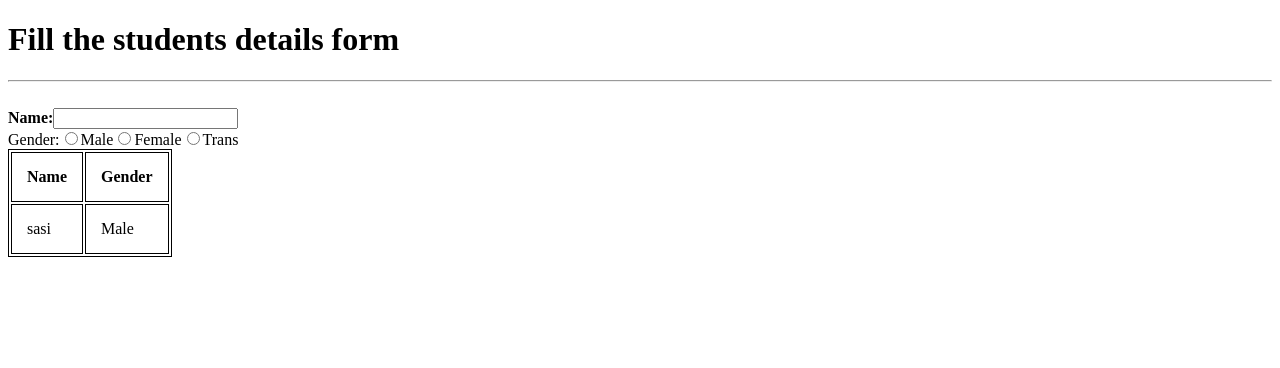
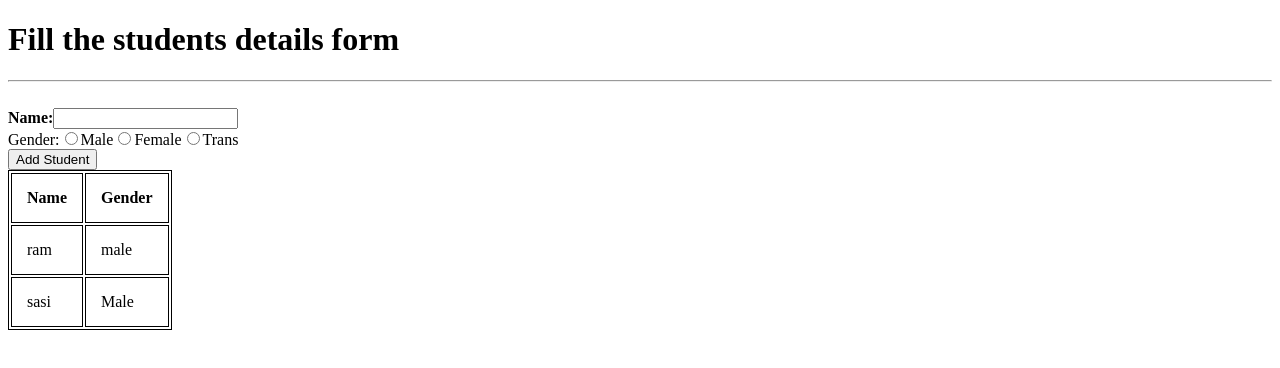
Before and after one commit to aerosasi/Angular_Students, an Angular app in the folder stud-table/: page /Students in a window 1280 px wide. Shown: the top 368 px of the page. Built offline with nearby package versions, Linux system fonts and the light colour scheme.

Commit message:
Extract data from form text
able to extract data from form input text using two way data binding [(ngModel)] !

```diff
--- a/stud-table/src/app/app.module.ts
+++ b/stud-table/src/app/app.module.ts
@@ -7,6 +7,8 @@ import { HomeComponent } from './home/home.component';
 import { StudentsComponent } from './students/students.component';
 import { DetailsComponent } from './students/details/details.component';
 import { TableComponent } from './students/table/table.component';
+import { FormsModule } from '@angular/forms';
+
 
 @NgModule({
   declarations: [
@@ -18,7 +20,8 @@ import { TableComponent } from './students/table/table.component';
   ],
   imports: [
     BrowserModule,
-    AppRoutingModule
+    AppRoutingModule,
+    FormsModule
   ],
   providers: [],
   bootstrap: [AppComponent]
--- a/stud-table/src/app/students/details/details.component.html
+++ b/stud-table/src/app/students/details/details.component.html
@@ -2,23 +2,27 @@
 <hr>
 <br>
 
-<form action="">
-    <label for=""><b> Name:</b></label> <input type="text"> <br>
+<form action="" (submit)="addStudent()">
+    <label for=""><b> Name:</b>
+    </label>
+    <input type="text" [(ngModel)]="studname" name="studname">
+    <br>
 
     <div>
     <label for="">Gender:</label>
 
-    <input type="radio" name="gender" value="Male">
+    <input type="radio" name="gender" [(ngModel)]="gender" value="Male">
     <label for="">Male</label>
 
-    <input type="radio" name="gender" value="Female">
+    <input type="radio" name="gender" [(ngModel)]="gender" value="Female">
     <label for="">Female</label>
 
-    <input type="radio" name="gender" value="Trans">
+    <input type="radio" name="gender" [(ngModel)]="gender" value="Trans">
     <label for="">Trans</label>
 
 
     </div>
+    <button type="submit">Add Student</button>
 
 
 </form>
--- a/stud-table/src/app/students/details/details.component.ts
+++ b/stud-table/src/app/students/details/details.component.ts
@@ -1,4 +1,5 @@
-import { Component, OnInit } from '@angular/core';
+import { Component, OnInit, Input } from '@angular/core';
+import { studata } from '../studata.model';
 
 @Component({
   selector: 'app-details',
@@ -7,9 +8,45 @@ import { Component, OnInit } from '@angular/core';
 })
 export class DetailsComponent implements OnInit {
 
-  constructor() { }
+   studata:studata[]=[];
+   studname;
+   gender;
+
+   games=[];
+  constructor() {
+
+    this.games = [{
+      game : "Deus Ex: Mankind Divided",
+      platform: " Xbox One, PS4, PC",
+      release : "August 23"
+  },
+  {
+      game : "Hue",
+      platform: " Xbox One, PS4, Vita, PC",
+      release : "August 23"
+  },
+  {
+      game : "The Huntsman: Winter's Curse",
+      platform: "PS4",
+      release : "August 23"
+  },
+  {
+      game : "The Huntsman: Winter's Curse",
+      platform: "PS4",
+      release : "August 23"
+  }]
+
+   }
 
   ngOnInit() {
   }
 
+ addStudent(){
+   console.log(this.studname + this.gender);
+   this.studata.push(
+     {name:this.studname,gender:this.gender}
+
+   )
+ }
+
 }
--- /dev/null
+++ b/stud-table/src/app/students/studata.model.ts
@@ -0,0 +1,9 @@
+export class studata{
+    public name: string;
+    public gender:string;
+
+    constructor(name:string,gender:string){
+        this.name=name;
+        this.gender=gender;
+    }
+}
--- a/stud-table/src/app/students/students.component.html
+++ b/stud-table/src/app/students/students.component.html
@@ -1,2 +1,2 @@
 <app-details></app-details>
-<app-table></app-table>
+<app-table ></app-table>
--- a/stud-table/src/app/students/table/table.component.html
+++ b/stud-table/src/app/students/table/table.component.html
@@ -4,6 +4,10 @@
         <th>Gender</th>
     </tr>
 
+
+    <tr *ngFor="let student of studata">
+        <td>{{student.name}}</td>
+        <td>{{student.gender}}</td>
     <tr>
         <td >
             sasi
@@ -12,4 +16,5 @@
             Male
         </td>
     </tr>
+
 </table>
--- a/stud-table/src/app/students/table/table.component.ts
+++ b/stud-table/src/app/students/table/table.component.ts
@@ -1,4 +1,6 @@
 import { Component, OnInit } from '@angular/core';
+import { studata } from '../studata.model';
+
 
 @Component({
   selector: 'app-table',
@@ -7,7 +9,11 @@ import { Component, OnInit } from '@angular/core';
 })
 export class TableComponent implements OnInit {
 
-  constructor() { }
+  studata: studata[]=[
+    new studata('ram','male')
+  ];
+
+  constructor() {}
 
   ngOnInit() {
   }
```
